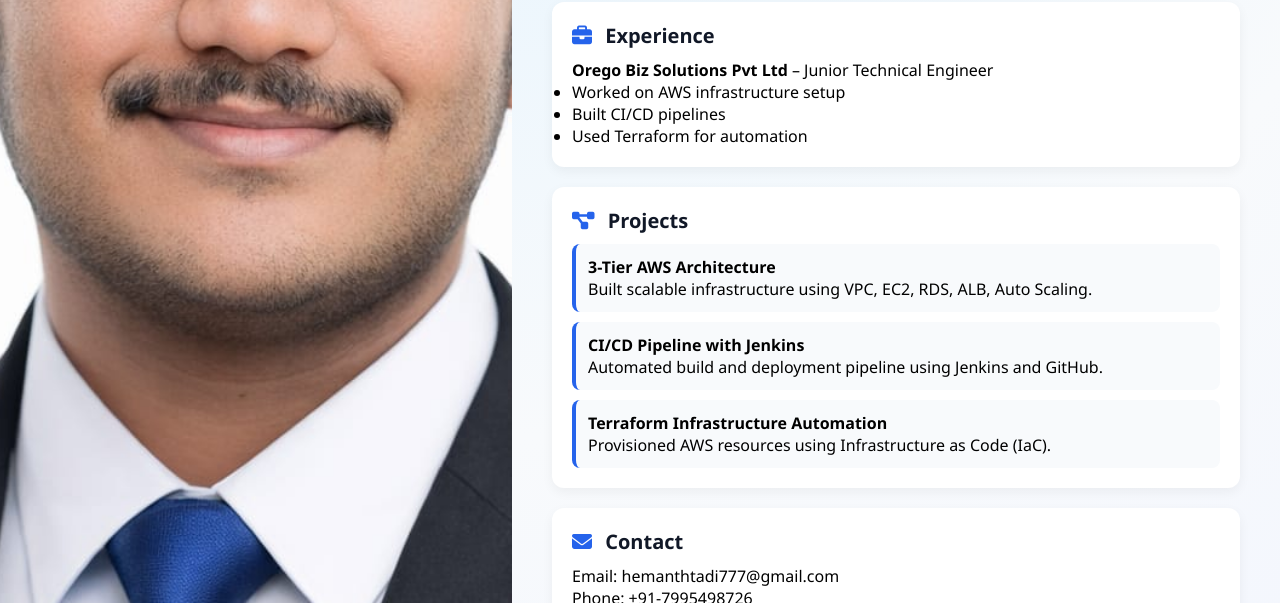
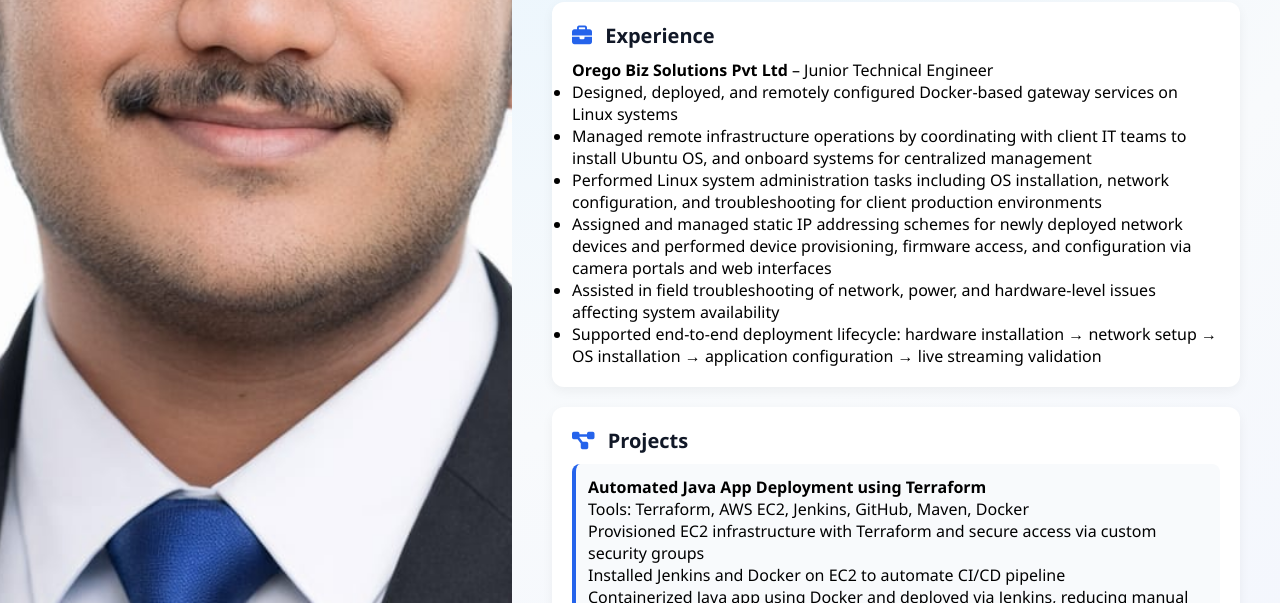
Before and after one commit to hemanthtadi/My-Portfolio, a plain HTML site: page index.html in a window 1280 px wide and 1861 px high. Shown: the part 570-1173 px from the top of the page. Drawn offline with Linux system fonts and the light colour scheme.

Commit message:
Update index.html

```diff
--- a/index.html
+++ b/index.html
@@ -53,9 +53,12 @@
       <div class="icon-title"><i class="fa fa-briefcase"></i> Experience</div>
       <p><b>Orego Biz Solutions Pvt Ltd</b> – Junior Technical Engineer</p>
       <ul>
-        <li>Worked on AWS infrastructure setup</li>
-        <li>Built CI/CD pipelines</li>
-        <li>Used Terraform for automation</li>
+        <li>Designed, deployed, and remotely configured Docker-based gateway services on Linux systems</li>
+        <li>Managed remote infrastructure operations by coordinating with client IT teams to install Ubuntu OS, and onboard systems for centralized management</li>
+        <li>Performed Linux system administration tasks including OS installation, network configuration, and troubleshooting for client production environments</li>
+        <li>Assigned and managed static IP addressing schemes for newly deployed network devices and performed device provisioning, firmware access, and configuration via camera portals and web interfaces</li>
+        <li>Assisted in field troubleshooting of network, power, and hardware-level issues affecting system availability</li>
+        <li>Supported end-to-end deployment lifecycle: hardware installation → network setup → OS installation → application configuration → live streaming validation</li>
       </ul>
     </div>
 
@@ -63,20 +66,24 @@
       <div class="icon-title"><i class="fa fa-diagram-project"></i> Projects</div>
 
       <div class="project">
-        <b>3-Tier AWS Architecture</b>
-        <p>Built scalable infrastructure using VPC, EC2, RDS, ALB, Auto Scaling.</p>
+        <b> Automated Java App Deployment using Terraform</b>
+        <p>Tools: Terraform, AWS EC2, Jenkins, GitHub, Maven, Docker</p>
+        <p>Provisioned EC2 infrastructure with Terraform and secure access via custom security groups</p>
+        <p>Installed Jenkins and Docker on EC2 to automate CI/CD pipeline</p>
+        <p>Containerized Java app using Docker and deployed via Jenkins, reducing manual efforts</p>
+        <p>Demonstrated high availability setup using ELB and Auto Scaling Groups.</p>
+        <p>Improved deployment reliability and reduced manual intervention through automated CI/CD</p>
         </div>
 
       <div class="project">
-        <b>CI/CD Pipeline with Jenkins</b>
-        <p>Automated build and deployment pipeline using Jenkins and GitHub.</p>
+        <b>Blue-Green Deployment using AWS Elastic Beanstalk</b>
+        <p>Implemented a Blue-Green deployment strategy using Amazon Web Services with AWS Elastic Beanstalk for zero-downtime application updates</p>
+        <p>Created two separate environments (Blue – current production, Green – new version) to ensure safe deployment</p>
+        <p>Deployed new application versions to the Green environment and validated performance before release</p>
+        <p>Swapped environment URLs in Elastic Beanstalk to shift traffic from Blue to Green without downtime</p>
+        <p>Enabled rollback strategy by switching back to the Blue environment in case of failures.</p>
+        <p>Monitored application health and logs using Amazon CloudWatch to ensure stability after deployment.</p>
         </div>
-
-      <div class="project">
-        <b>Terraform Infrastructure Automation</b>
-        <p>Provisioned AWS resources using Infrastructure as Code (IaC).</p>
-        </div>
-    </div>
 
     <div class="section">
       <div class="icon-title"><i class="fa fa-envelope"></i> Contact</div>
```
